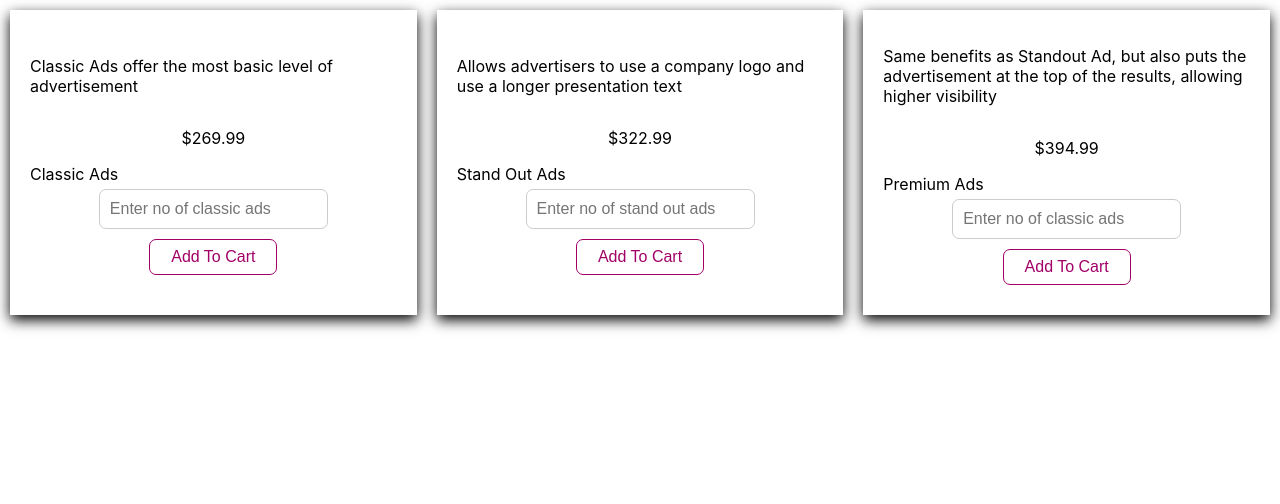
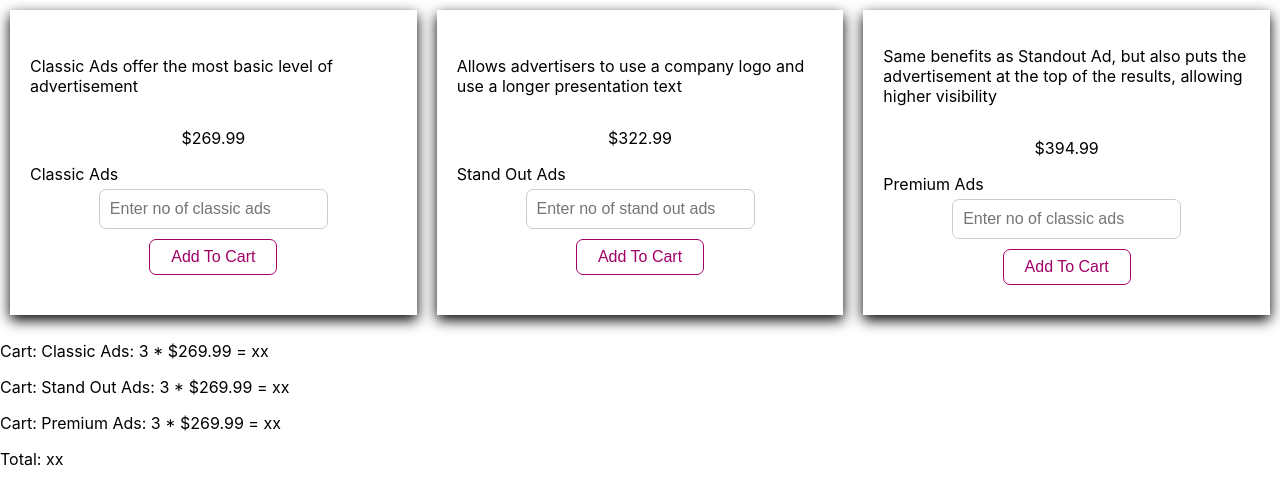
Before and after one commit to Brauxel/seek-code-test, a React (Create React App) app: page / in a window 1280 px wide. Shown: the top 504 px of the page. Built offline with nearby package versions, Linux system fonts and the light colour scheme.

Commit message:
static cart component created

```diff
--- a/src/App.tsx
+++ b/src/App.tsx
@@ -3,6 +3,7 @@ import { Card } from './components/shared/atoms/card/Card'
 import { FlexBox } from './components/shared/atoms/flexBox/FlexBox'
 import { Input } from './components/shared/atoms/input/Input'
 import { Label } from './components/shared/atoms/label/Label'
+import { Cart } from './components/shared/organisms/cart/Cart'
 
 export const App = () => (
   <>
@@ -61,5 +62,7 @@ export const App = () => (
         <Button appearance="secondary">Add To Cart</Button>
       </Card>
     </FlexBox>
+
+    <Cart />
   </>
 )
--- /dev/null
+++ b/src/components/shared/organisms/cart/Cart.tsx
@@ -0,0 +1,8 @@
+export const Cart = () => (
+  <div>
+    <p>Cart: Classic Ads: 3 * $269.99 = xx</p>
+    <p>Cart: Stand Out Ads: 3 * $269.99 = xx</p>
+    <p>Cart: Premium Ads: 3 * $269.99 = xx</p>
+    <p>Total: xx</p>
+  </div>
+)
```
